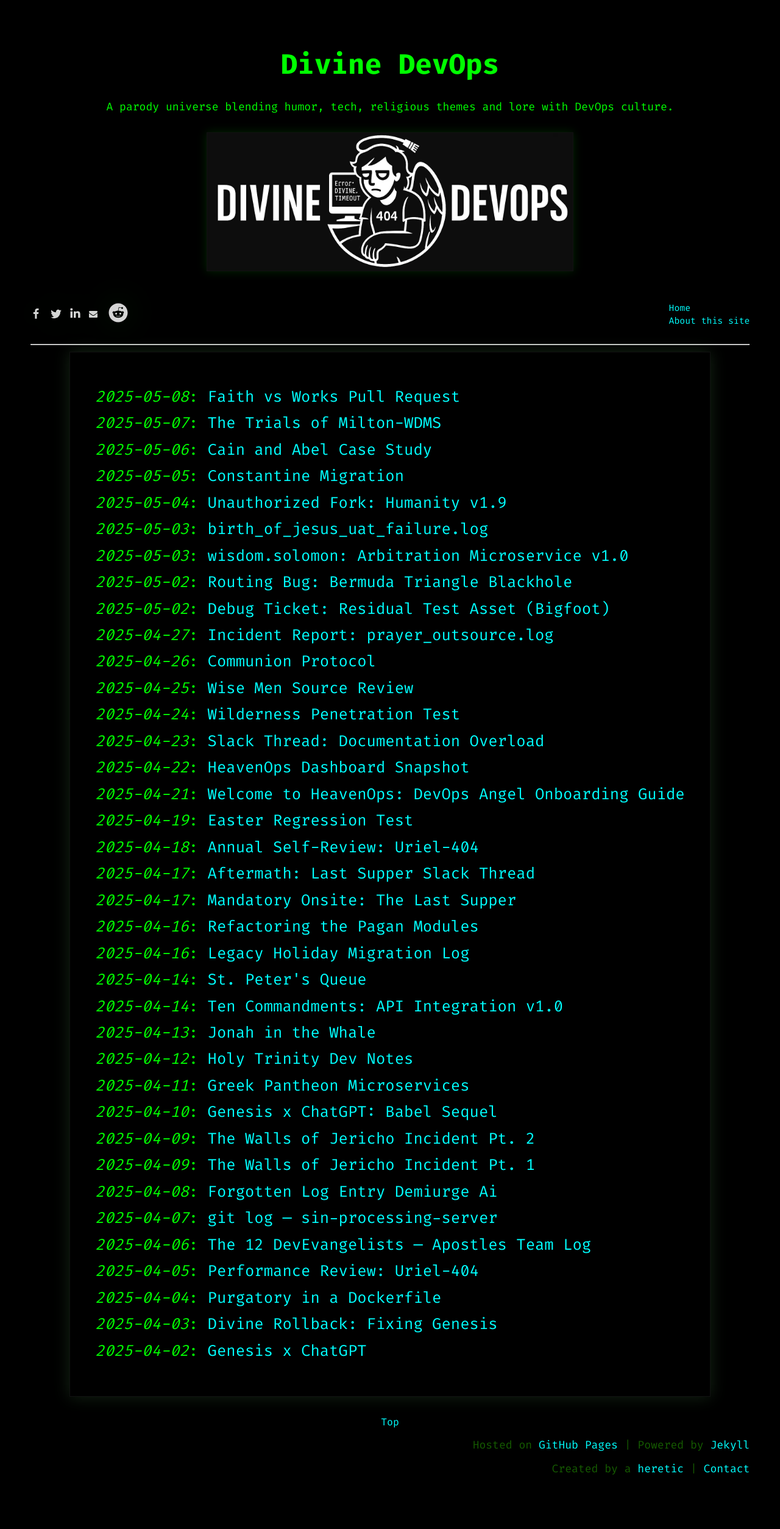
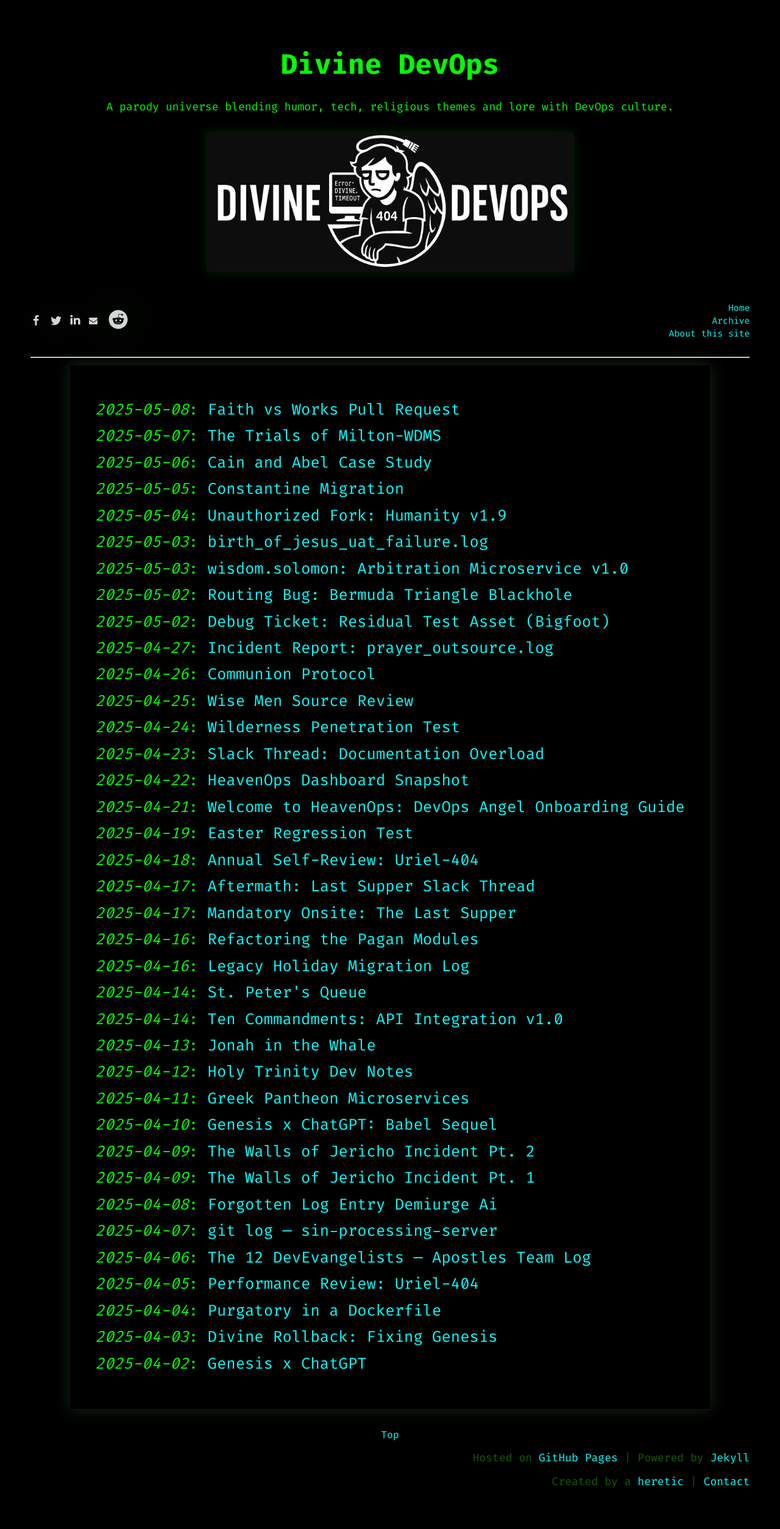
Before and after one commit to anthonypdawson/divine-devops-universe, a Jekyll site: the page built from index.md, in a window 1280 px wide. Shown: the whole page at 61% size. Built offline with Jekyll 4.4.1, drawn with Linux system fonts in a browser that asks for light colours; before the commit the page ends 2487 px from its top, so only the background shows below that.

Commit message:
Refactor share buttons layout and styles; improve email share button structure and update about links section

```diff
--- a/_includes/share-buttons.html
+++ b/_includes/share-buttons.html
@@ -69,7 +66,11 @@
             </svg>
         </div>
         {% endif %}
-        <div class="mail" title="Share this through Email" onclick="window.open('mailto:divinedevopsuniverse@gmail.com?&subject={{ site.url }}{{ pageurl }}', '_blank');">
+        <div
+            class="mail"
+            title="Share this through Email"
+            onclick="window.open('mailto:divinedevopsuniverse@gmail.com?&subject={{ site.url }}{{ pageurl }}', '_blank');"
+        >
             <svg viewBox="0 0 1792 1792" xmlns="http://www.w3.org/2000/svg">
                 <path
                     d="M1792 710v794q0 66-47 113t-113 47h-1472q-66 0-113-47t-47-113v-794q44 49 101 87 362 246 497 345 57 42 92.5 65.5t94.5 48 110 24.5h2q51 0 110-24.5t94.5-48 92.5-65.5q170-123 498-345 57-39 100-87zm0-294q0 79-49 151t-122 123q-376 261-468 325-10 7-42.5 30.5t-54 38-52 32.5-57.5 27-50 9h-2q-23 0-50-9t-57.5-27-52-32.5-54-38-42.5-30.5q-91-64-262-182.5t-205-142.5q-62-42-117-115.5t-55-136.5q0-78 41.5-130t118.5-52h1472q65 0 112.5 47t47.5 113z"
@@ -89,5 +90,9 @@
             </svg>
         </div>
     </div>
-    <p class="about-link"><a href="{{ '/' | relative_url }}">Home</a> <br /><a href="{{ 'about/' | relative_url }}">About this site</a></p>
+    <p class="about-links">
+        <a href="{{ '/' | relative_url }}">Home</a><br />
+        <a href="{{ 'archive/' | relative_url}}">Archive</a><br />
+        <a href="{{ 'about/' | relative_url }}">About this site</a>
+    </p>
 </div>
--- a/assets/css/share-buttons.css
+++ b/assets/css/share-buttons.css
@@ -81,17 +81,18 @@
     margin-top: 1em;
 }
 
-.about-link {
+.about-links {
     margin-left: auto;
+    text-align: right;
 }
 
-.about-link a {
+.about-links a {
     color: cyan;
     text-decoration: none;
     font-size: 0.9rem;
 }
 
-.about-link a:hover {
+.about-links a:hover {
     color: white;
     transition: color 0.3s ease;
 }
```
Also changed, not shown: other parts of _includes/share-buttons.html (+2 -5 lines).
